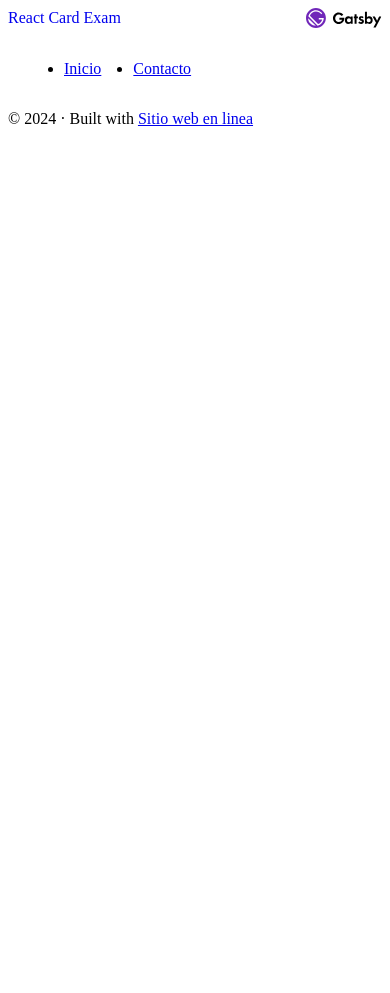
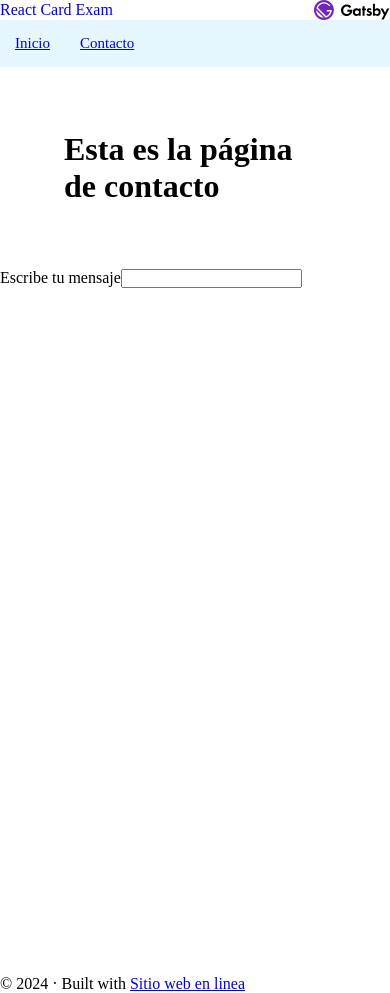
Before and after one commit to EriCrysBel/examen-react, a Gatsby site: page /contacto in a window 390 px wide. Before the commit the page ends 844 px from the top, so only its background shows below. Built offline with nearby package versions, Linux system fonts and the light colour scheme; Gatsby itself is replaced by a stand-in of ours.

Commit message:
estilizacion y diseño responsivo, despliegue en el sitio web

```diff
--- a/src/components/card.css
+++ b/src/components/card.css
@@ -33,6 +33,7 @@ Color del Icono Secundario: #333333. */
   display: flex;
   flex-wrap: wrap;
   gap: 10px;
+  justify-content: center;
 }
 
 .cardexamen{
--- a/src/components/layout.css
+++ b/src/components/layout.css
@@ -1,63 +1,3 @@
-/* Colores:
-Define una paleta de colores con variantes para fondos, textos, y estados de interacción.
-Fondos:
-Primario: #007ACC (Azul)
-Secundario: #005FA3 (Azul Oscuro)
-Terciario: #E5F6FF (Azul Claro)
-Textos:
-Texto Primario: #333333 (Gris Oscuro)
-Texto Secundario: #666666 (Gris Medio)
-Texto Inactivo: #999999 (Gris Claro)
-Fondo: #FFFFFF (Blanco)
-Bordes: #DDDDDD (Gris Pálido)
-Estados:
-Éxito: #28A745 (Verde)
-Advertencia: #FFC107 (Amarillo)
-Error: #DC3545 (Rojo)
-2. Tipografía:
-Establece una jerarquía tipográfica
-Fuentes:
-Fuente Principal: Roboto, sans-serif.
-Fuente Secundaria: Montserrat, sans-serif.
-Tamaños de Texto:
-Título Principal: 24px, peso 700.
-Título Secundario: 20px, peso 600.
-Texto Regular: 16px, peso 400.
-Texto Secundario: 14px, peso 400.
-3. Espaciado:
-Define reglas de espaciado y márgenes para mantener la consistencia.
-Padding Interno en la Tarjeta: 16px en todos los lados.
-Margen entre elementos: 8px entre el título y la descripción; 16px entre la descripción y el botón.
-Espaciado Externo (margen entre tarjetas): 24px entre tarjetas.
-4. Tamaños de Elementos:
-Establece dimensiones mínimas y máximas para la tarjeta y sus componentes.
-Ancho Mínimo de la Tarjeta: 300px.
-Ancho Máximo de la Tarjeta: 400px.
-Altura de la Imagen: Relación de aspecto 16:9, ajustable.
-Altura del Botón: 48px.
-5. Botones:
-Diseña un conjunto de botones reutilizables con diferentes estados.
-Botón Primario:
-Color de Fondo: #007ACC.
-Color de Texto: #FFFFFF.
-Borde: None.
-Radio del Borde: 8px.
-Estado Hover: Fondo cambia a #005FA3.
-Botón Secundario:
-Color de Fondo: #FFFFFF.
-Color de Texto: #007ACC.
-Borde: 2px solid #007ACC.
-Radio del Borde: 8px.
-Estado Hover: Fondo cambia a #E5F6FF.
-6. Iconografía:
-Define un estilo de iconos que se debe seguir.
-Estilo de Iconos:
-Tamaño del Icono: 24px x 24px.
-Color del Icono Primario: #007ACC.
-Color del Icono Secundario: #333333. */
-
-
-
 :root {
   --bg-pri-color: #007ACC;
   --bg-sec-color: #005FA3;
@@ -84,5 +24,19 @@ Color del Icono Secundario: #333333. */
   --weight-tx-secundary:500;
   --text-regular: 16px;
   --weight-tx-regular:400;
-  --small-text: 14px, 400;
+  --small-text: 14px;
+  --weight-tx-small:400;
 }
+*{
+  margin: 0;
+  padding: 0;
+  box-sizing: border-box;
+}
+
+h1{
+  font-family: var(--font-primary);
+  margin: 2em;
+}
+main{
+  min-height: 100vh;
+}
--- a/src/components/navBar.js
+++ b/src/components/navBar.js
@@ -1,6 +1,7 @@
 import * as React from "react"
 import { Link } from "gatsby"
 
+import './navbar.css'
 
 const NavBar = () => {
   return (
--- /dev/null
+++ b/src/components/navbar.css
@@ -0,0 +1,12 @@
+nav{
+  background-color: var(--bg-ter-color);
+}
+ul{
+  color:white;
+}
+li{
+  text-decoration: none;
+  list-style: none;
+  color:white;
+  font-size: 15px;
+}
--- a/src/pages/contacto.js
+++ b/src/pages/contacto.js
@@ -5,7 +5,11 @@ import Layout from "../components/layout"
 
 const Contacto = () => (
   <Layout>
-
+  <h1>Esta es la página de contacto</h1>
+  <form>
+    <label>Escribe tu mensaje</label>
+    <input></input>
+  </form>
   </Layout>
 )
 
--- a/src/pages/index.js
+++ b/src/pages/index.js
@@ -11,7 +11,7 @@ import { graphql } from "gatsby"
 
 const IndexPage = ({data}) => (
   <Layout>
-  <h1>Inicio</h1>
+  <h1>Página de inicio</h1>
   <div className="contenedorcardexamen">
           {data.allDataJson.edges.map(({ node }) => {
         const image = getImage(node.image);
@@ -32,7 +32,7 @@ const IndexPage = ({data}) => (
 )
 
 
-export const Head = () => <Seo title="Home" />
+export const Head = () => <Seo title="Inicio" />
 
 export const query = graphql`
   query  {
```
Also changed, not shown: src/pages/page-2.js (deleted, +0 -17 lines).
